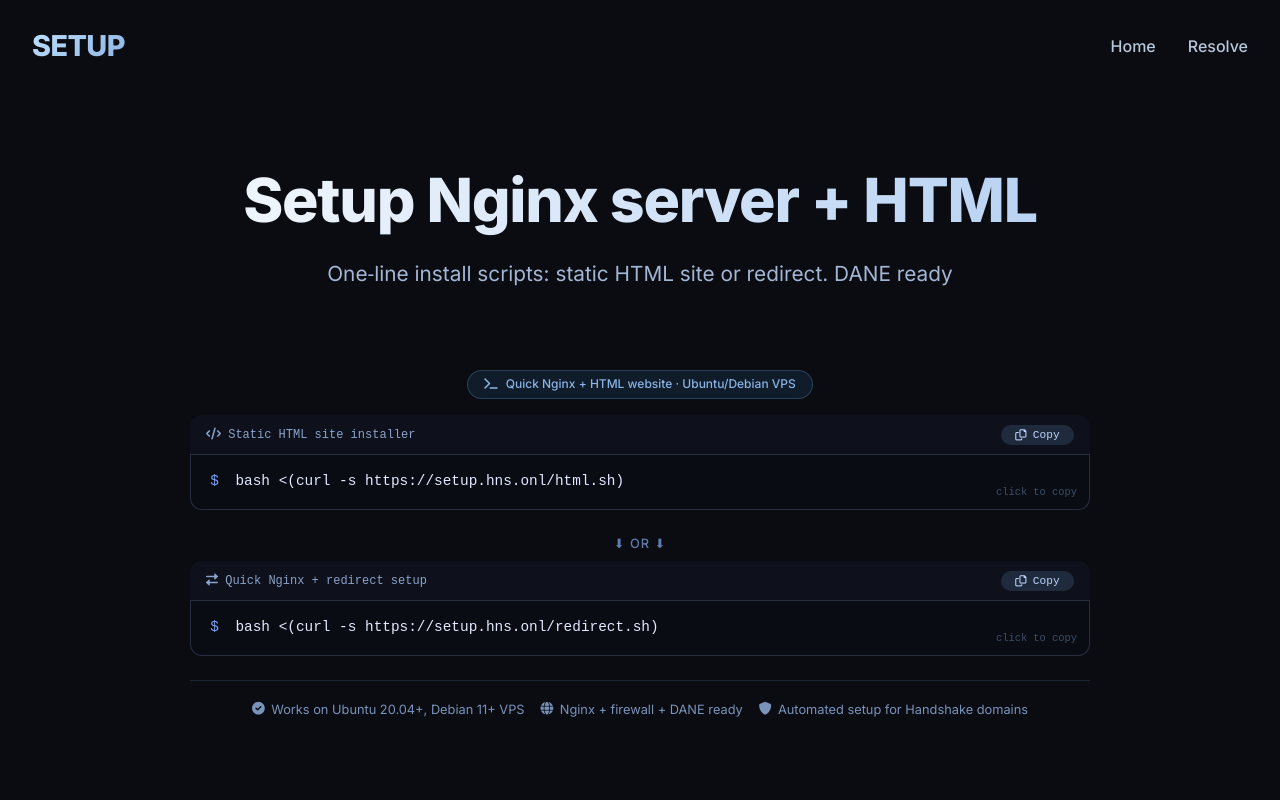
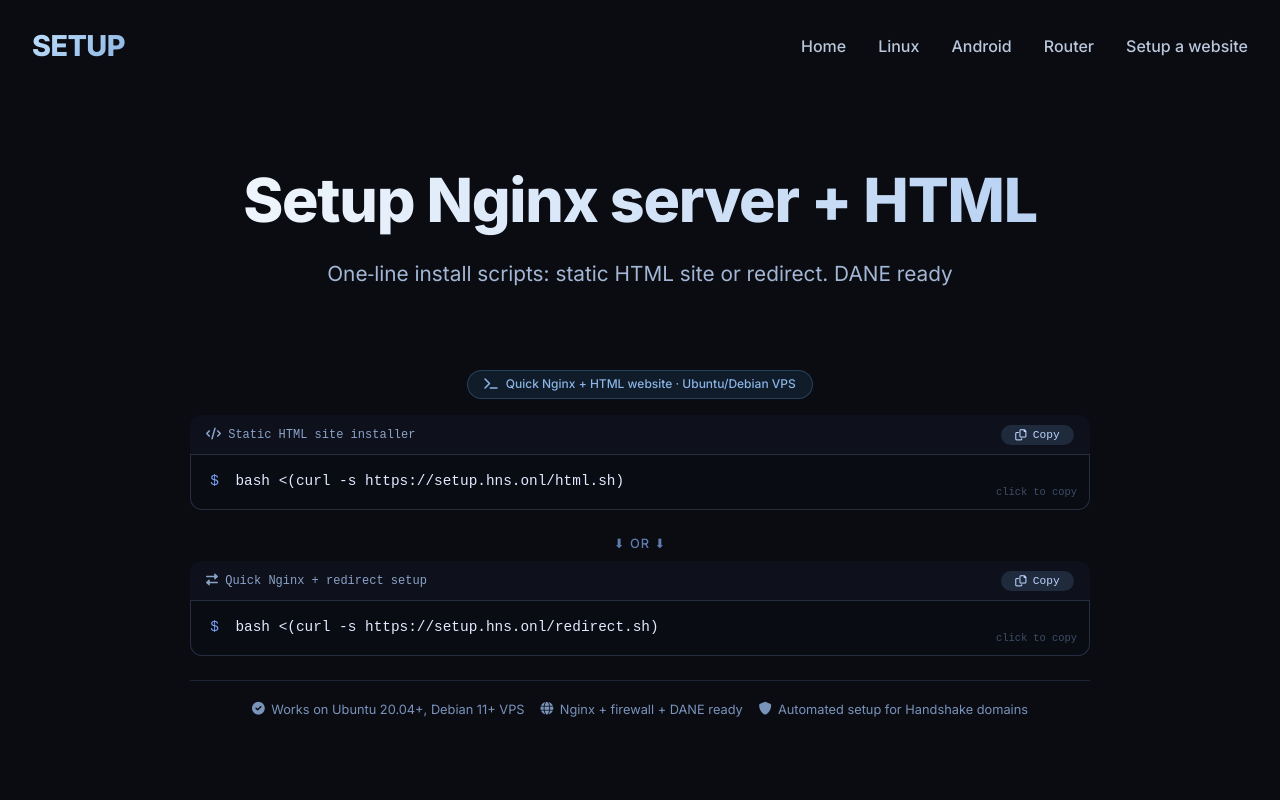
Before and after one commit to H4ckB4s3/setup-hns-onl, a plain HTML site: page index.html in a window 1280 px wide. Shown: the top 800 px of the page. Drawn offline with Linux system fonts and the light colour scheme.

Commit message:
Update navigation links in index.html

```diff
--- a/index.html
+++ b/index.html
@@ -32,9 +32,10 @@
   <div class="logo">SETUP</div>
   <div class="nav-links">
     <a href="https://hns.onl">Home</a>
-    <a href="https://resolve.hns.onl" target="_blank">Resolve</a>
-    <!-- <a href="https://shop.hns.onl">Shop</a> -->
-     <!-- <a href="https://sponsor.hns.onl">Sponsor us</a> -->
+    <a href="https://resolve.hns.onl">Linux</a>
+    <a href="https://apk.hns.onl">Android</a>
+    <a href="https://router.hns.onl">Router</a>
+    <a href="https://setup.hns.onl">Setup a website</a>
   </div>
 </nav>
 
```
